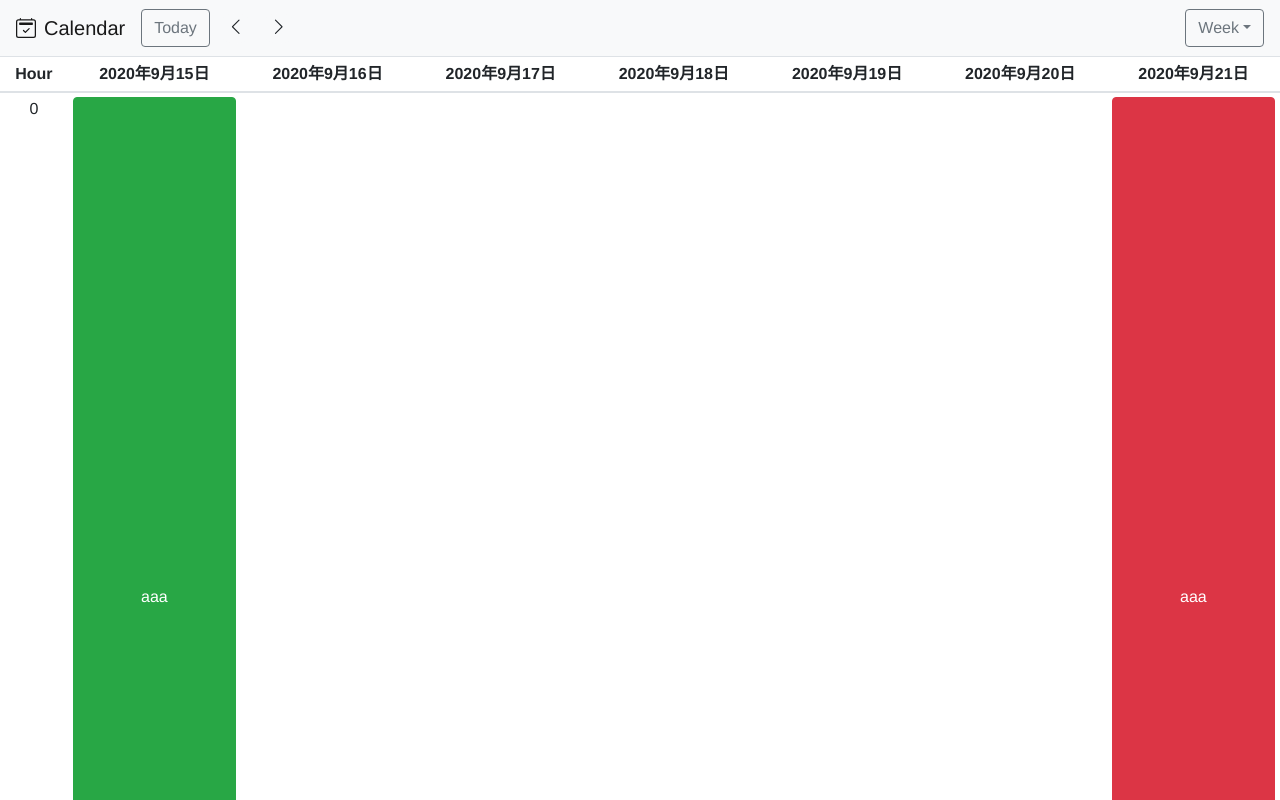
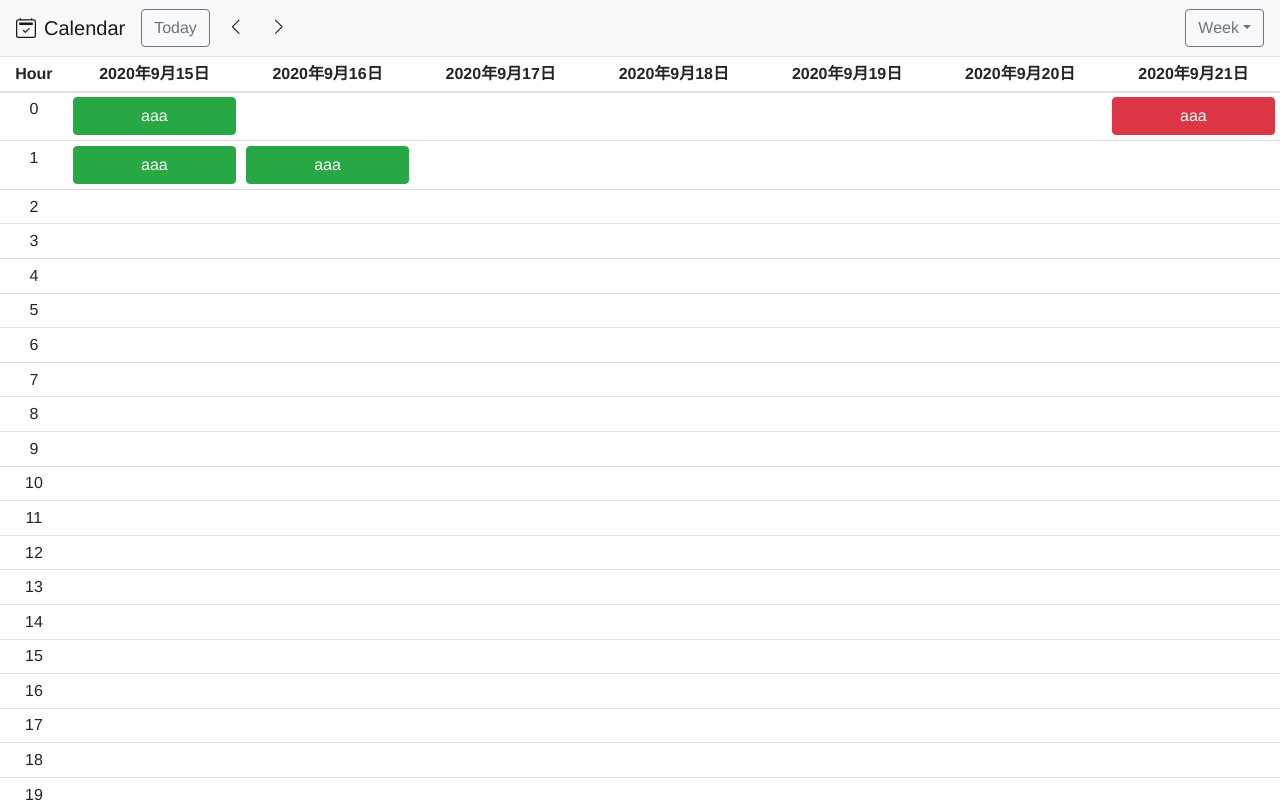
Before and after one commit to primus2019/G-Calendar, a Vue app: page /#/ in a window 1280 px wide. Shown: the top 800 px of the page. Built offline with nearby package versions, Linux system fonts and the light colour scheme.

Commit message:
Remove mocking height for HourTable;

```diff
--- a/src/components/HourTable.vue
+++ b/src/components/HourTable.vue
@@ -105,11 +105,4 @@ export default Vue.extend({
 </script>
 
 <style scoped>
-.task-button {
-  height: 1000px;
-}
-b-table {
-  table-layout: fixed;
-  word-break: break-all;
-}
 </style>
```
